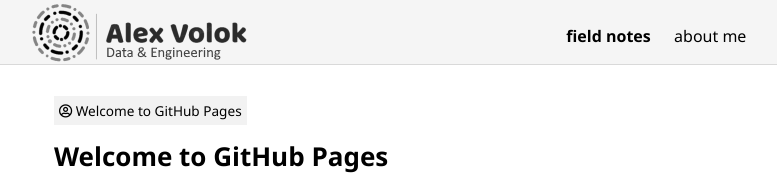
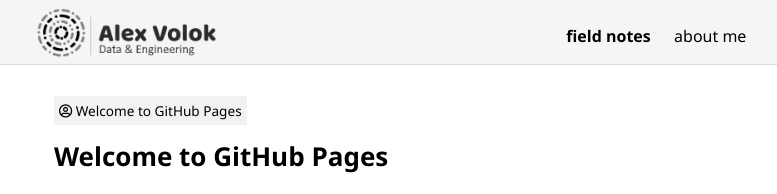
Before and after one commit to alexvolok/alexvolok.github.io, a Jekyll site: the page built from index.md, in a window 1280 px wide. Shown: the top 194 px of the page, without its empty margins (235-1012 px from the left). Built offline with Jekyll 4.4.1, drawn with Linux system fonts in a browser that asks for light colours; some web fonts are replaced; our own code applies the rules of GitHub Pages for plain Markdown files.

Commit message:
reverted change of size of the logo

```diff
--- a/_includes/nav.html
+++ b/_includes/nav.html
@@ -3,7 +3,7 @@
   <div class="container">
     <h1 class="logo">
       <a href="{{ '/' | prepend: site.baseurl | prepend: site.url }}">
-        <img src="/assets/images/logo-alex-volok6.png" style="max-width: 400px;/* max-height: 60px; */margin-left: -27px;margin-top: -21px;">
+        <img src="/assets/images/logo-alex-volok6.png"  style="max-width: 400px;max-height: 50px;margin-left: -21px;margin-top: -16px;">
       </a></h1>
     <ul class="navbar">
 
```
